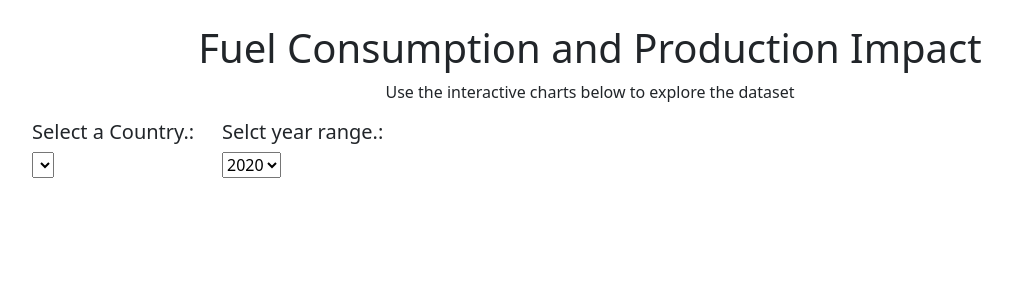
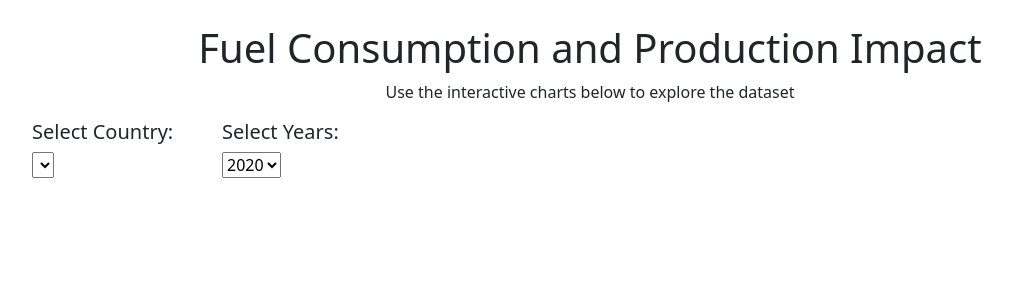
Before and after one commit to randallwvr90/fossil-fuels-and-greenhouse-gas, a Flask app: page / in a window 1280 px wide. Shown: the part 73-373 px from the top of the page, without its empty margins (50-1062 px from the left). Run offline with Flask 2, Linux system fonts and the light colour scheme; a database or web service that is not in the repository returns one stand-in record (values such as "Sample title"); data that the repository does not hold is empty; some libraries are stand-ins or nearby versions.

Commit message:
Tested with the real data and made minor changes to the html

```diff
--- a/app.py
+++ b/app.py
@@ -58,7 +58,7 @@
     print("Hello")
 
     cursor  = conn.cursor()
-    cursor.execute("""select distinct year_grouping from fuel_consumption""")
+    cursor.execute("""select distinct year_range from fuel_consumption""")
     results = cursor.fetchall()
     print(results)
     cursor.close()
--- a/postgres_key.py
+++ b/postgres_key.py
@@ -1,3 +1,3 @@
-DB_USER=""
-DB_KEY=""
-DB_NAME=""
+DB_USER="postgres"
+DB_KEY="ganesha123"
+DB_NAME="fossil_fuel"
--- a/templates/index.html
+++ b/templates/index.html
@@ -56,14 +56,14 @@
       <div class="row">
         <div class="col-md-2">
           <div class="well">
-            <h5>Select a Country.:</h5>
+            <h5>Select Country:</h5>
             <select id="selDataset" onchange="optionChanged(this.value)"></select>
           </div>
 
         </div>
         <div class="col-md-2">
             <div class="well">
-              <h5>Selct year range.:</h5>
+              <h5>Select Years:</h5>
               <select id="selYear" onchange="optionChanged(this.value)"></select>
             </div>
 
```
